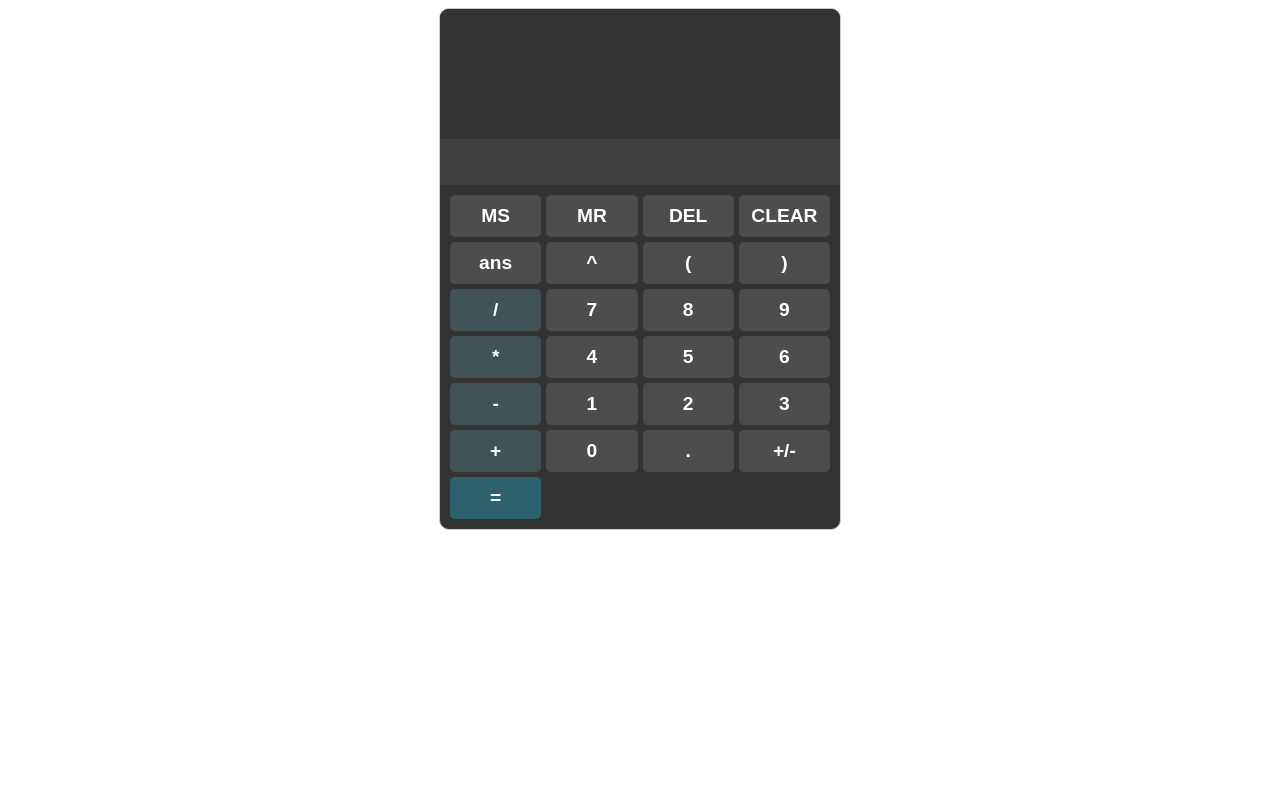
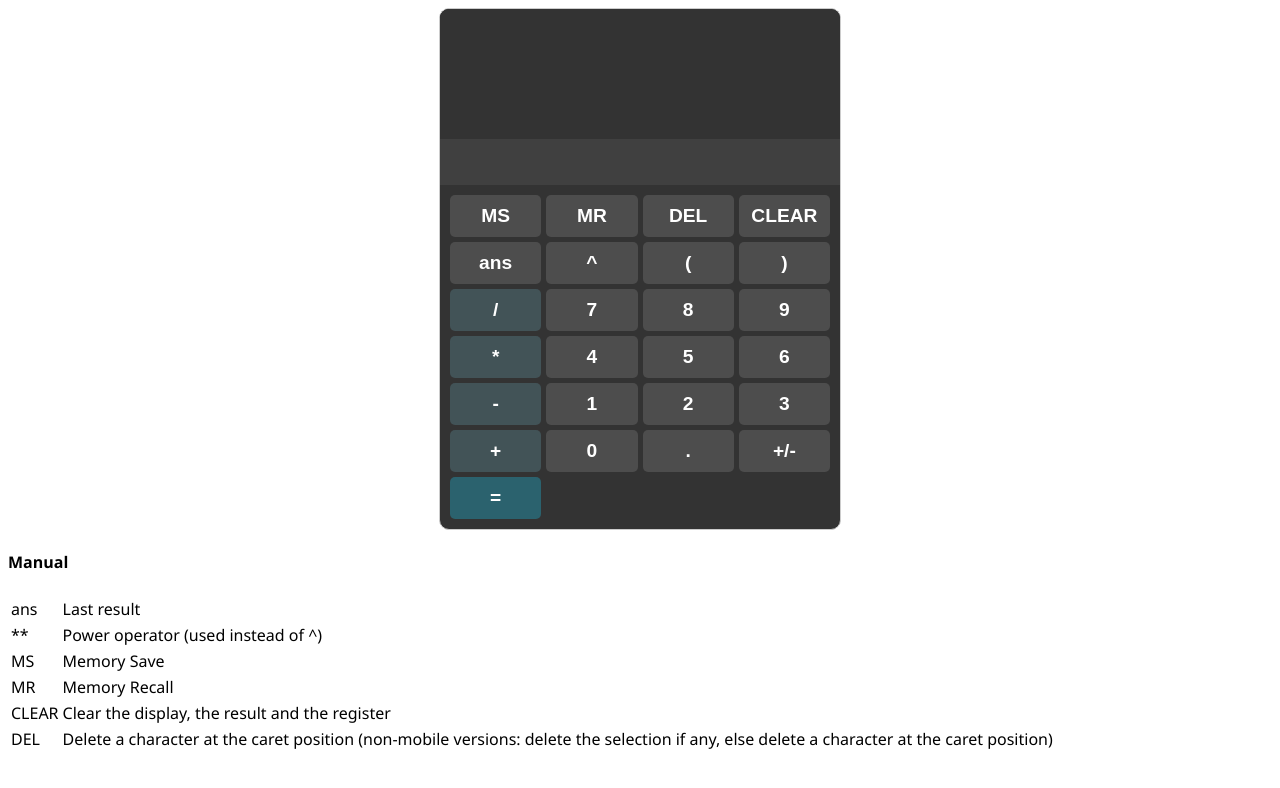
Before and after one commit to apostl87/web-calculator, a website: page index.html in a window 1280 px wide. Drawn offline with nearby package versions, Linux system fonts and the light colour scheme.

Commit message:
Added Manual

```diff
--- a/index.html
+++ b/index.html
@@ -59,6 +59,7 @@
     <div class="manual" id="manual">
     <script src="node_modules/mathjs/lib/browser/math.js" type="text/javascript"></script>
     <script src="js/settings.js"></script>
+    <script src="js/manual.js"></script>
     <script src="js/index.js"></script>
 </body>
 
--- a/js/index.js
+++ b/js/index.js
@@ -191,6 +191,20 @@ document.addEventListener("keydown", function (event) {
     }
 });
 
+
+// Print manual
+function getManualTableContainer() {
+    let result = ``
+    for (const [key, value] of Object.entries(manualItems)) {
+        result += `<tr><td class='manual manual-key'>${key}</td><td class='manual manual-value'>${value}</td></tr>`
+    }
+    return result;
+}
+manual.innerHTML = `<h4>Manual</h4>
+<table class="manual">
+    ${getManualTableContainer()}
+</table>`
+
 // General program behavior
 function keepSanity() {
     // Keep input display element in focus; Ensures that input is always processed and that caret is displayed
--- /dev/null
+++ b/js/manual.js
@@ -0,0 +1,8 @@
+const manualItems = {
+    ans: 'Last result',
+    '**': 'Power operator (used instead of ^)',
+    MS: 'Memory Save',
+    MR: 'Memory Recall',
+    CLEAR: 'Clear the display, the result and the register',
+    DEL: 'Delete a character at the caret position (non-mobile versions: delete the selection if any, else delete a character at the caret position)',
+}
```
